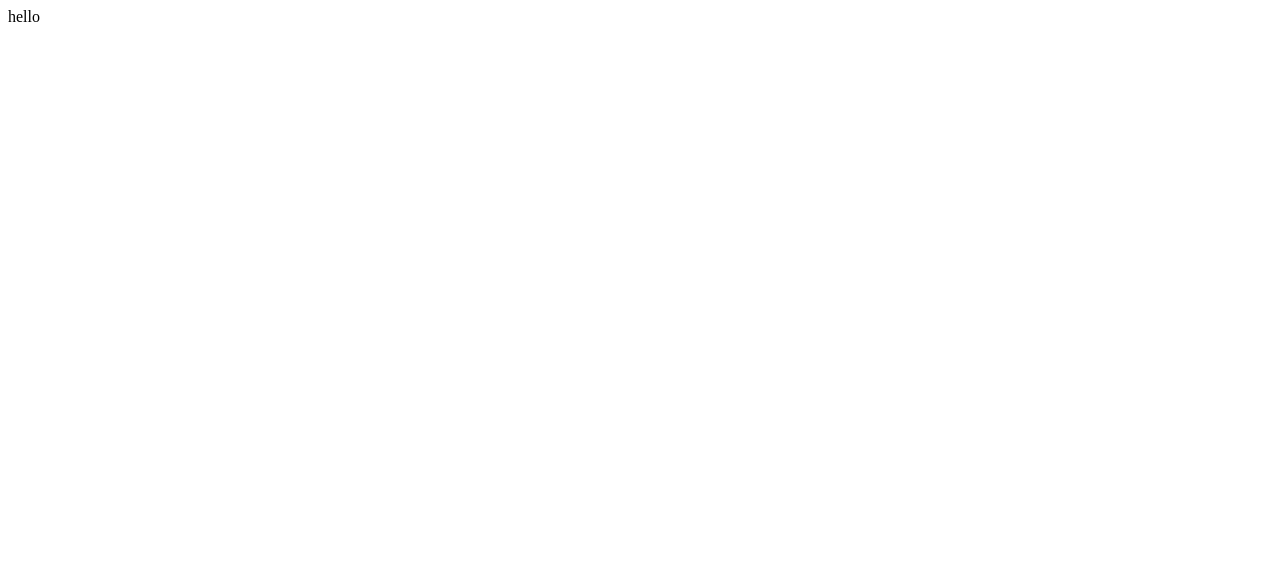
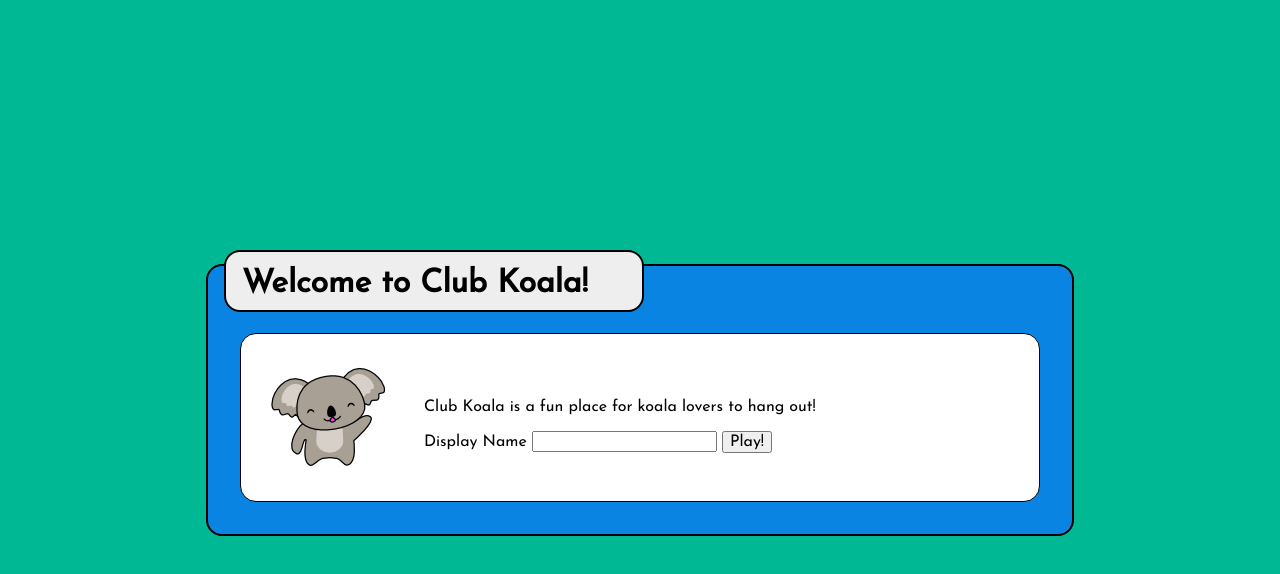
Before and after one commit to andreybutenko/koala.town, a plain HTML site: page frontend/index.html in a window 1280 px wide. Drawn offline with Linux system fonts and the light colour scheme.

Commit message:
Add landing page

```diff
--- a/frontend/index.html
+++ b/frontend/index.html
@@ -1 +1,30 @@
-hello
+<!DOCTYPE html>
+<html lang="en">
+<head>
+  <meta charset="UTF-8" />
+  <link rel="stylesheet" href="/static/styles.css" />
+  <title>Club Koala</title>
+</head>
+<body>
+  <main>
+    <div class="content-container">
+      <h1>Welcome to Club Koala!</h1>
+      <div class="content side-by-side">
+        <img class="wave" src="/static/images/spritesheet.png" alt="Waving koala" />
+        <div>
+          <p>
+            Club Koala is a fun place for koala lovers to hang out!
+          </p>
+
+          <form action="/play" method="get">
+            <label for="name">Display Name</label>
+            <input type="text" id="name" name="name" />
+            <input type="submit" value="Play!" />
+          </form>
+        </div>
+      </div>
+    </div>
+  </main>
+</body>
+
+</html>
--- a/frontend/static/styles.css
+++ b/frontend/static/styles.css
@@ -12,7 +12,7 @@ body {
   align-items: center;
 }
 
-body, button {
+body, button, input[type="submit"] {
   font-family: 'Josefin Sans', sans-serif;
   font-size: 16px;
 }
```
